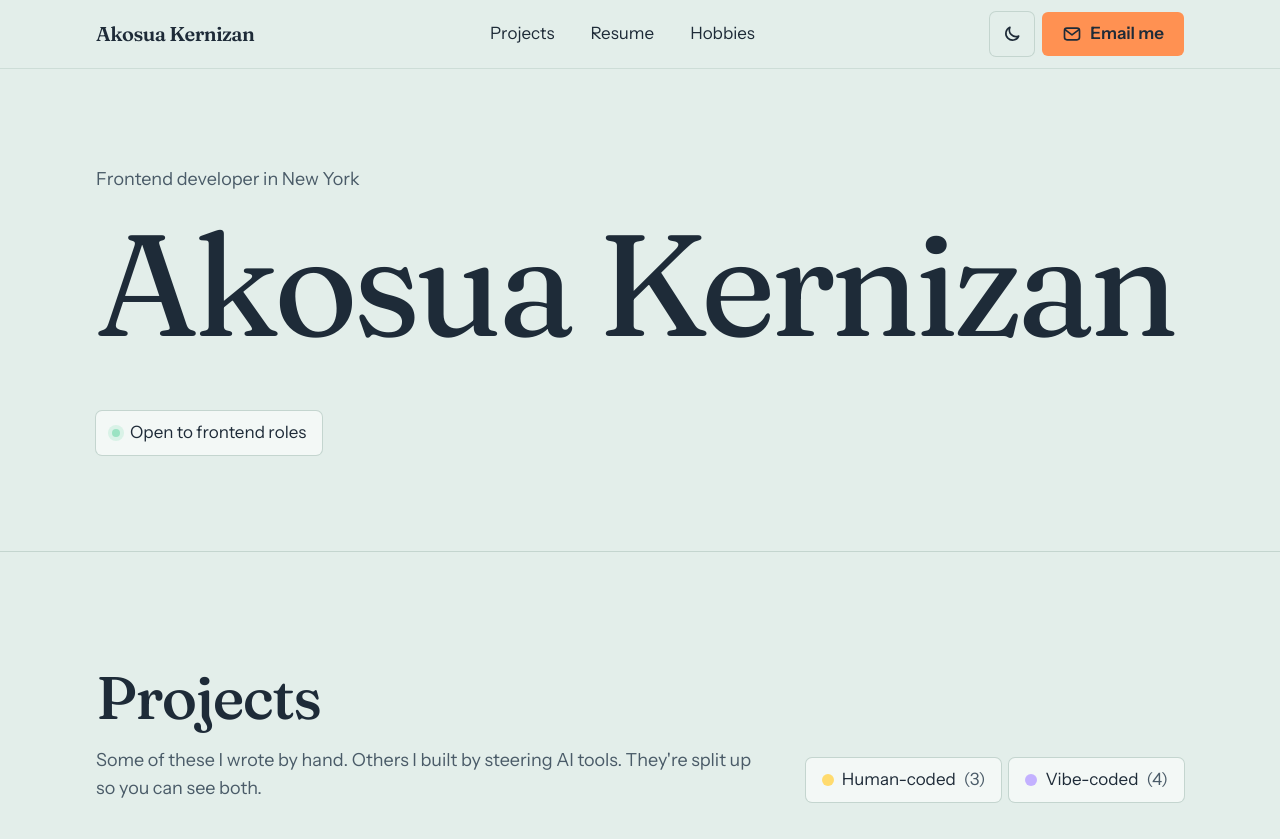
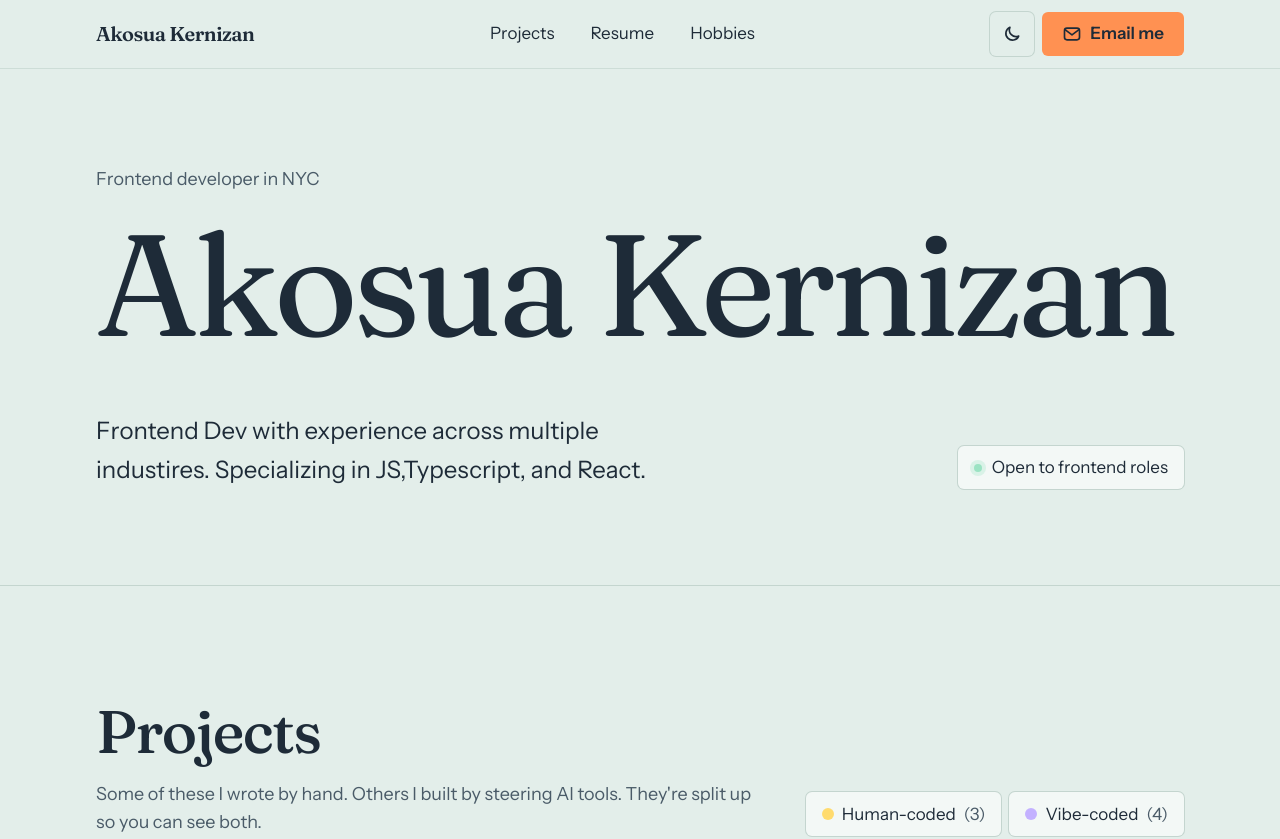
Before and after one commit to corianderstudios/bug-free-system, a React (Vite) app: page / in a window 1280 px wide. Shown: the top 839 px of the page. Built offline with nearby package versions, Linux system fonts and the light colour scheme.

Commit message:
updated more content

```diff
--- a/src/components/Footer.jsx
+++ b/src/components/Footer.jsx
@@ -34,7 +34,11 @@ export default function Footer() {
               onClick={copyEmail}
               className="inline-flex min-h-11 items-center gap-1.5 rounded-md px-3 text-sm font-semibold ring-1 ring-line hover:bg-surface"
             >
-              {copied ? <CheckIcon className="size-4" /> : <CopyIcon className="size-4" />}
+              {copied ? (
+                <CheckIcon className="size-4" />
+              ) : (
+                <CopyIcon className="size-4" />
+              )}
               {copied ? "Copied" : "Copy"}
               <span className="sr-only"> email address</span>
             </button>
--- a/src/components/Hero.jsx
+++ b/src/components/Hero.jsx
@@ -15,7 +15,9 @@ export default function Hero() {
         </h1>
 
         <div className="mt-12 grid gap-8 md:grid-cols-[minmax(0,36rem)_auto] md:items-end md:justify-between">
-          {/* <p className="text-xl leading-relaxed sm:text-2xl sm:leading-relaxed">{site.intro}</p> */}
+          <p className="text-xl leading-relaxed sm:text-2xl sm:leading-relaxed">
+            {site.intro}
+          </p>
           {site.availability && (
             <p className="inline-flex w-fit items-center gap-2.5 rounded-md bg-surface px-4 py-2 ring-1 ring-line">
               <span
--- a/src/data/content.js
+++ b/src/data/content.js
@@ -8,9 +8,10 @@
 export const site = {
   name: "Akosua Kernizan",
   role: "Frontend developer",
-  location: "New York",
+  location: "NYC",
   email: "akosuakernizan@gmail.com",
-  intro: "",
+  intro:
+    "Frontend Dev with experience across multiple industires. Specializing in JS,Typescript, and React.",
   availability: "Open to frontend roles",
   resumePdf: "resume.pdf",
   linkedin: "https://www.linkedin.com/in/akosuak/",
```
